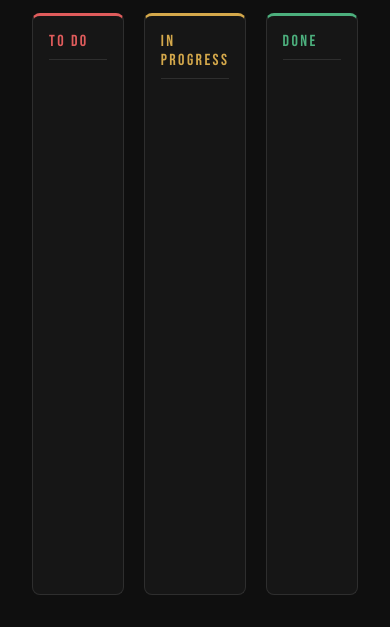
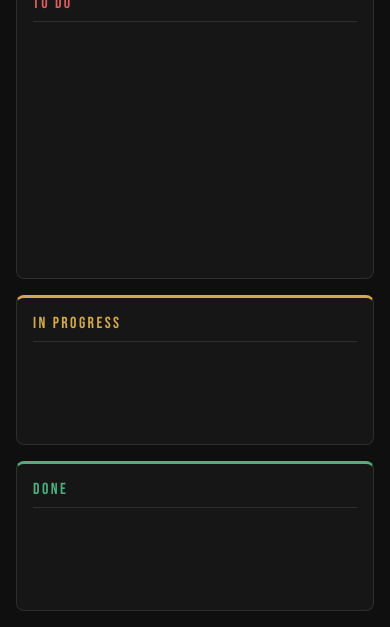
Before and after one commit to pavan1803/Kanban-Board, a plain HTML site: page index.html in a window 390 px wide. Shown: the part 217-844 px from the top of the page. Drawn offline with nearby package versions, Linux system fonts and the light colour scheme.

Commit message:
Implement responsive design for Kanban board
Added responsive design for tablet and mobile views.

```diff
--- a/index.html
+++ b/index.html
@@ -177,6 +177,46 @@ ul.list li {
 .delete:active {
   transform: scale(0.95);
 }
+
+        /* Tablet */
+@media (max-width: 768px) {
+  #container {
+    grid-template-columns: 1fr 1fr;
+    grid-template-areas:
+      "title    title"
+      "input    input"
+      "btn      btn"
+      "todo     progress"
+      "done     done";
+  }
+}
+
+/* Mobile */
+@media (max-width: 480px) {
+  #container {
+    grid-template-columns: 1fr;
+    grid-template-areas:
+      "title"
+      "input"
+      "btn"
+      "todo"
+      "progress"
+      "done";
+    padding: 1rem;
+  }
+
+  #container h1 {
+    font-size: 2rem;
+  }
+
+  #todo, #progress, #done {
+    min-height: 150px;
+  }
+
+  ul.list li {
+    font-size: 0.75rem;
+  }
+}
     </style>
 </head>
 <body>
```
